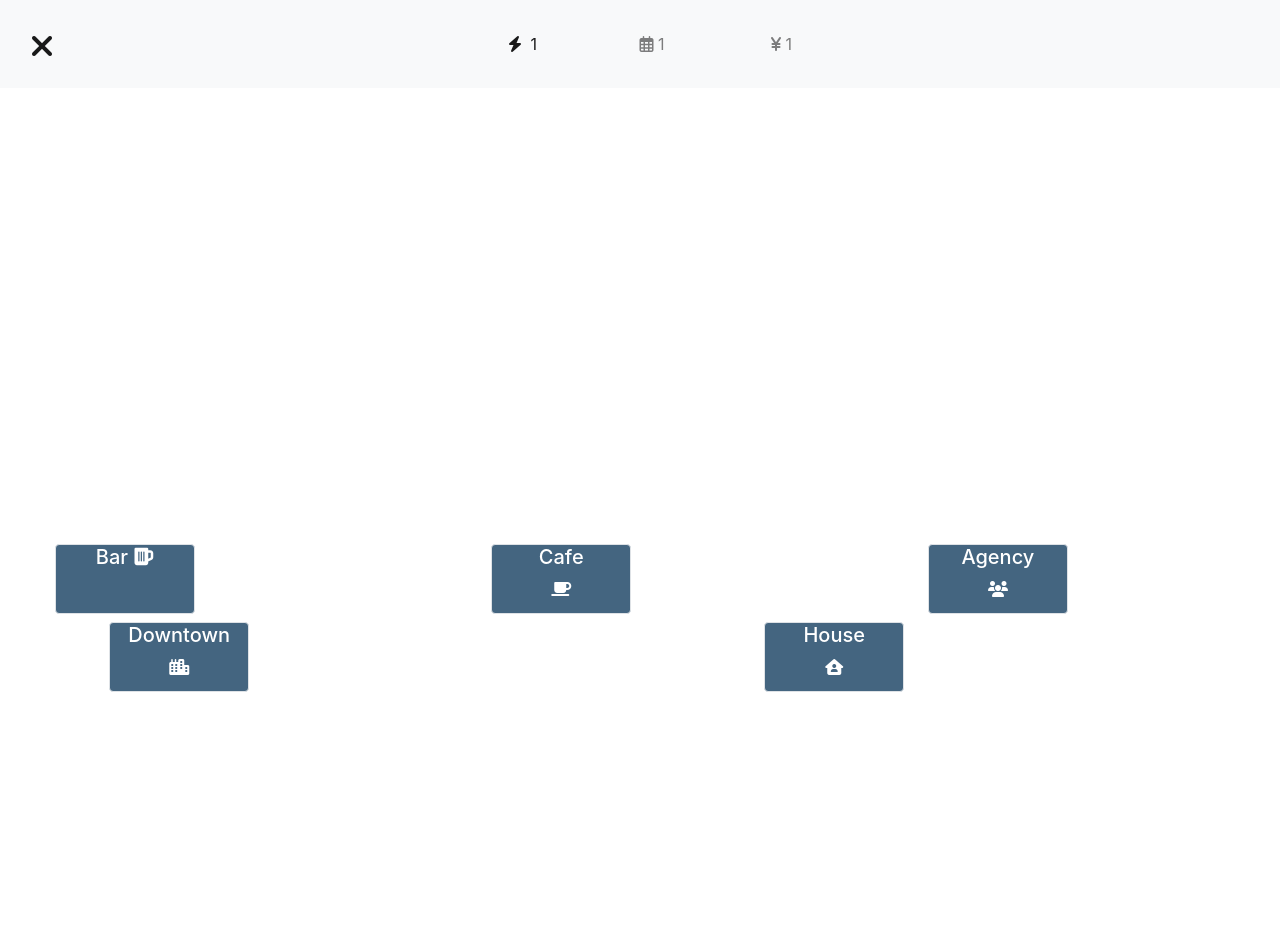
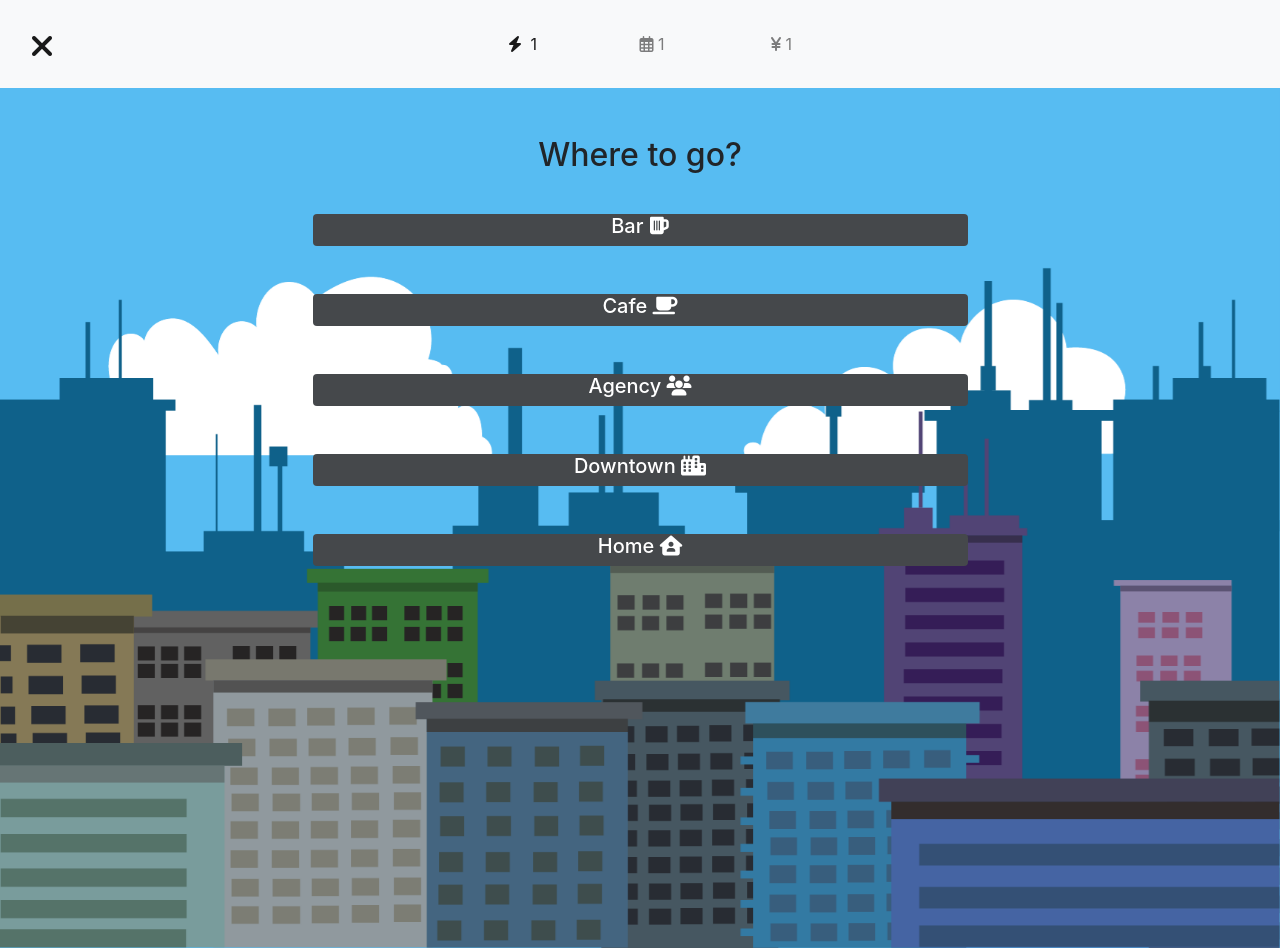
Before and after one commit to AndreasChristensen89/salary_struggle, a Django app: page /grind/city/ in a window 1280 px wide. Run offline with Django 3.2, Linux system fonts and the light colour scheme; a user stored in the database is signed in; tables that the repository leaves empty hold one stand-in row (values such as "Sample post"); some libraries are stand-ins or nearby versions.

Commit message:
Fix agcy hamb., adjust action bar, set new city img

```diff
--- a/grind/static/grind/css/hamburger.css
+++ b/grind/static/grind/css/hamburger.css
@@ -18,17 +18,17 @@
     position: fixed;
     right: 1rem;
     background-color: #f8f9fa;
-    transform: translateX(200%);
-    transition: transform 0.3s;
+    min-height: 260px;
+    opacity: 0;
     list-style: none;
     z-index: 1;
     border: 1px solid black;
     box-shadow: 0 0.125rem 0.5rem rgba(0, 0, 0, .3), 0 0.0625rem 0.125rem rgba(0, 0, 0, .2);
 }
 
-.menuDown {
+/* .menuDown {
     transform: translateY(0);
-}
+} */
 
 li {
     padding: 1rem 0;
@@ -47,7 +47,7 @@ li {
 
 @media (min-width: 1800px) {
     .action {
-        top: 800px;
+        top: 850px;
         right: 25%;
         height: 150px;
         width: 150px;
@@ -58,7 +58,6 @@ li {
         right: 25%;
         width: 150px;
         height: auto;
-        opacity: 0;
     }
 
     .menuDown {
@@ -67,6 +66,10 @@ li {
 
     .material-icons {
         font-size: 25pt;
+    }
+
+    .menuLink {
+        font-size: 20pt;
     }
 
 }
@@ -86,6 +89,10 @@ li {
     .material-icons {
         font-size: 25pt;
     }
+
+    .menuLink {
+        font-size: 20pt;
+    }
 }
 
 @media (max-width: 1200px) {
@@ -103,6 +110,7 @@ li {
     .material-icons {
         font-size: 20pt;
     }
+
 }
 
 @media (max-width: 768px) {
@@ -120,4 +128,8 @@ li {
         height: auto;
         bottom: 6rem;
     }
+
+    .menuLink {
+        font-size: 14pt;
+    }
 }
--- a/grind/static/grind/js/hamburger.js
+++ b/grind/static/grind/js/hamburger.js
@@ -5,8 +5,7 @@ $('.action').click(moveMenu);
 function moveMenu() {
     if ( $(".menu").hasClass("menuDown")) {
         $(".menu").removeClass("menuDown");
-        $(".menuLink").addClass("d-none");
-
+        $(".menu").addClass("d-block");
         $(".xIcon").removeClass("d-block");
         $(".xIcon").addClass("d-none");
         $(".menuIcon").addClass("d-block");
@@ -14,11 +13,11 @@ function moveMenu() {
         $(".menu").animate({opacity: "0"}, 300);
     } else {
         $(".menu").addClass("menuDown");
-        $(".menuLink").removeClass("d-none");
         $(".xIcon").removeClass("d-none");
         $(".xIcon").addClass("d-block");
         $(".menuIcon").addClass("d-none");
         $(".menuIcon").removeClass("d-block");
+        $(".menu").removeClass("d-block");
         $(".menu").animate({opacity: "1.0"}, 300);
     }
 }
--- a/grind/templates/grind/back_alley.html
+++ b/grind/templates/grind/back_alley.html
@@ -22,10 +22,10 @@
         </button>
         <ul class="menu rounded">
             <li>
-                <div class="menuLink lead d-none" id="fight" aria-label="">Fight</div>
+                <div class="menuLink lead" id="fight" aria-label="">Fight</div>
             </li>
             <li>
-                <div class="menuLink lead d-none" id="gamble" aria-label="">Gamble</div>
+                <div class="menuLink lead" id="gamble" aria-label="">Gamble</div>
             </li>
         </ul>
 
--- a/grind/templates/grind/cafe.html
+++ b/grind/templates/grind/cafe.html
@@ -27,7 +27,7 @@
         </button>
         <ul class="menu rounded">
             <li>
-                <div class="menuLink lead d-none" id="study" aria-label="">Study</div>
+                <div class="menuLink lead" id="study" aria-label="">Study</div>
             </li>
         </ul>
     </div>
@@ -55,7 +55,7 @@
             </button>
             <ul class="menu rounded text-center" id="large-bg">
                 <li>
-                    <div class="menuLink lead d-none" id="study" aria-label="">Study</div>
+                    <div class="menuLink lead" id="study" aria-label="">Study</div>
                 </li>
             </ul>
 
--- a/grind/templates/grind/call_center.html
+++ b/grind/templates/grind/call_center.html
@@ -25,7 +25,7 @@
         </button>
         <ul class="menu rounded">
             <li>
-                <div class="menuLink lead d-none" id="apply" aria-label="">Ask for a job</div>
+                <div class="menuLink lead" id="apply" aria-label="">Ask for a job</div>
             </li>
         </ul>
 
@@ -77,7 +77,7 @@
     </button>
     <ul class="menu rounded">
         <li>
-            <div class="menuLink lead d-none" id="work" aria-label="">Work</div>
+            <div class="menuLink lead" id="work" aria-label="">Work</div>
         </li>
     </ul>
 </div>
--- a/grind/templates/grind/city.html
+++ b/grind/templates/grind/city.html
@@ -4,56 +4,101 @@
 {% block content %}
 {% if user.is_authenticated %}
 <div class="h-100 overview" id="city-background">
-    <div class="text-center" id="city-background-img">
+    <div class="text-center fixed-bottom" id="city-background-img"></div>
 
-        <div class="row fixed-bottom" id="city-links">
-            <div class="col-3 rounded mx-auto text-center">
-                <a href="{% url 'grind:bar' %}">
-                    <div class="border rounded city-link d-flex justify-content-center">
-                        <p class="h5">Bar</h5>
+        <div class="row pt-5">
+            <div class="col-10 mx-auto text-center">
+                <h2 class="h2">Where to go?</h2>
+            </div>
+        </div>
+
+        <div class="row my-3">
+            <a class="col-10 col-sm-8 col-md-6 rounded mx-auto text-center city-link my-3" href="{% url 'grind:bar' %}">
+                <h5 class="h5">Bar <i class="fas fa-beer"></i></h5>
+            </a>
+        </div>
+
+        <div class="row my-3">
+            <a class="col-10 col-sm-8 col-md-6 rounded mx-auto text-center city-link my-3" href="{% url 'grind:cafe' %}">
+                <h5 class="h5">Cafe <i class="fas fa-coffee"></i></h5>
+            </a>
+        </div>
+
+        <div class="row my-3">
+            <a class="col-10 col-sm-8 col-md-6 rounded mx-auto text-center city-link my-3" href="{% url 'grind:agency' %}">
+                <h5 class="h5">Agency <i class="fas fa-users"></i></h5>
+            </a>
+        </div>
+
+        <div class="row my-3">
+            <a class="col-10 col-sm-8 col-md-6 rounded mx-auto text-center city-link my-3" href="{% url 'grind:downtown' %}">
+                <h5 class="h5">Downtown <i class="fas fa-city"></i></h5>
+            </a>
+        </div>
+
+        <div class="row my-3">
+            <a class="col-10 col-sm-8 col-md-6 rounded mx-auto text-center city-link my-3" href="{% url 'grind:house' %}">
+                <h5 class="h5">Home <i class="fas fa-house-user"></i></h5>
+            </a>
+        </div>
+
+</div>
+
+<!-- for larger screens  -->
+
+<div class="h-100 overview game-background-large">
+    <div class="col-10 mx-auto mt-5 all-game-bg-img" id="city-background-img">
+
+        <div class="row py-5">
+            <div class="col-10 mx-auto text-center">
+                <h2 class="h2">Where to go?</h2>
+            </div>
+        </div>
+        <div class="row mt-5">
+
+            <a class="col-4 col-md-3 rounded mx-auto text-center" href="{% url 'grind:bar' %}">
+                <div class="border rounded city-link">
+                    <h5 class="h5">Bar</h5>
                     <i class="fas fa-beer"></i>
                 </div>
             </a>
-            </div>
 
-            <div class="col-3 rounded mx-auto text-center">
-                <a href="{% url 'grind:cafe' %}">
+            <a class="col-4 col-md-3 rounded mx-auto text-center" href="{% url 'grind:cafe' %}">
                 <div class="border rounded city-link">
                     <h5 class="h5">Cafe</h5>
                     <i class="fas fa-coffee"></i>
                 </div>
             </a>
-            </div>
 
-            <div class="col-3 rounded mx-auto text-center">
-                <a href="{% url 'grind:agency' %}">
+            <a class="col-4 col-md-3 rounded mx-auto text-center" href="{% url 'grind:agency' %}">
                 <div class="border rounded city-link">
                     <h5 class="h5">Agency</h5>
                     <i class="fas fa-users"></i>
                 </div>
             </a>
+
         </div>
 
-            <div class="col-4 rounded mx-auto text-center mt-2">
-                <a href="{% url 'grind:downtown' %}">
+        <div class="row mt-3">
+
+            <a class="col-3 rounded mx-auto text-center mt-2" href="{% url 'grind:downtown' %}">
                 <div class="border rounded city-link">
                     <h5 class="h5">Downtown</h5>
                     <i class="fas fa-city"></i>
                 </div>
             </a>
-            </div>
 
-            <div class="col-4 rounded mx-auto text-center mt-2">
-                <a href="{% url 'grind:house' %}">
+            <a class="col-3 rounded mx-auto text-center mt-2" href="{% url 'grind:house' %}">
                 <div class="border rounded city-link">
                     <h5 class="h5">House</h5>
                     <i class="fas fa-house-user"></i>
                 </div>
             </a>
+
         </div>
+
     </div>
 </div>
 
-</div>
 {% endif %}
 {% endblock %}
--- a/static/css/game_base.css
+++ b/static/css/game_base.css
@@ -44,6 +48,7 @@ body {
 
 .navbar-expand {
     justify-content: center!important;
+    z-index: 1;
 }
 
 .navbar-expand .navbar-nav .nav-link {
@@ -163,19 +168,21 @@ body {
     color: white;
 }
 
+#city-background-img {
+    background-image: url(/media/backgrounds/city_background_horizontal.png);
+    background-repeat: repeat;
+    background-size: contain;
+    z-index: 0;
+}
+
 #city-background {
-    background-color: white;
+    background-color: #57bcf2;
 }
 
 .city-link {
-    height: 70px;
-    width: 140px;
+    z-index: 1;
     color: white;
-    background-color: rgb(68 101 128);
-}
-
-#city-links {
-    margin-bottom: 20%;
+    background-color: rgb(69 72 75);
 }
 
 #house-background {
@@ -423,11 +439,15 @@ body {
         background-image: url(/media/backgrounds/cafee_horizontal.png);
     }
 
+    #city-background-img {
+        height: 75vw;
+    }
+
     .all-game-bg-img {
         background-size: contain;
         background-repeat: no-repeat;
         height: 1300px;
-        background-position-y: -40%;
+        background-position: top;
     }
 }
 
```
Also changed, not shown: other parts of static/css/game_base.css (+21 -20 lines), grind/templates/grind/agency.html (+8 -8 lines), grind/templates/grind/bar.html (+4 -4 lines), grind/templates/grind/house.html (+6 -6 lines), grind/templates/grind/store.html (+63 -4 lines), media/backgrounds/city_backgrond_horizontal.png (deleted), media/backgrounds/city_background_horizontal.png (added). Lines whose indentation alone changed are shown as unchanged.
